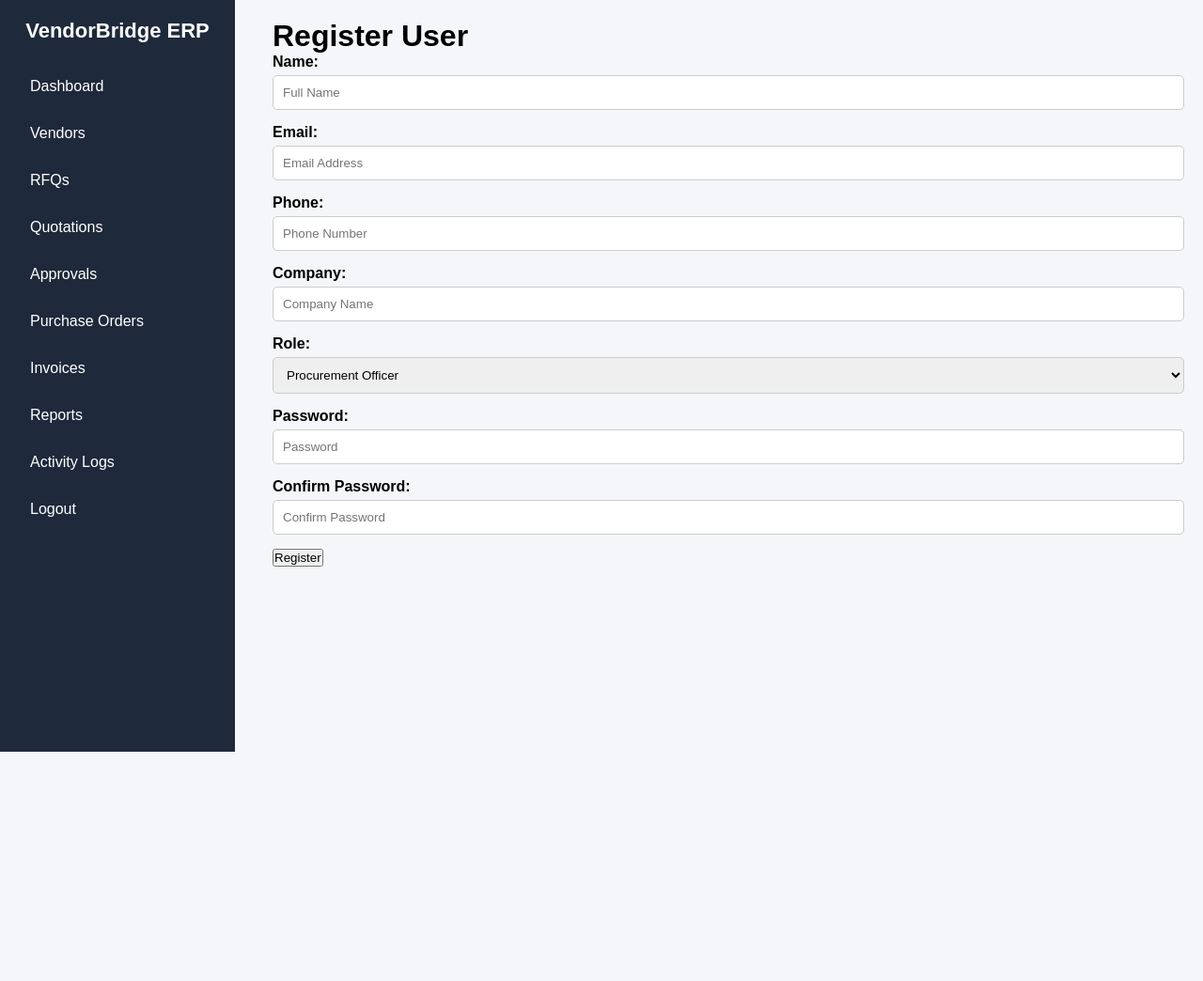
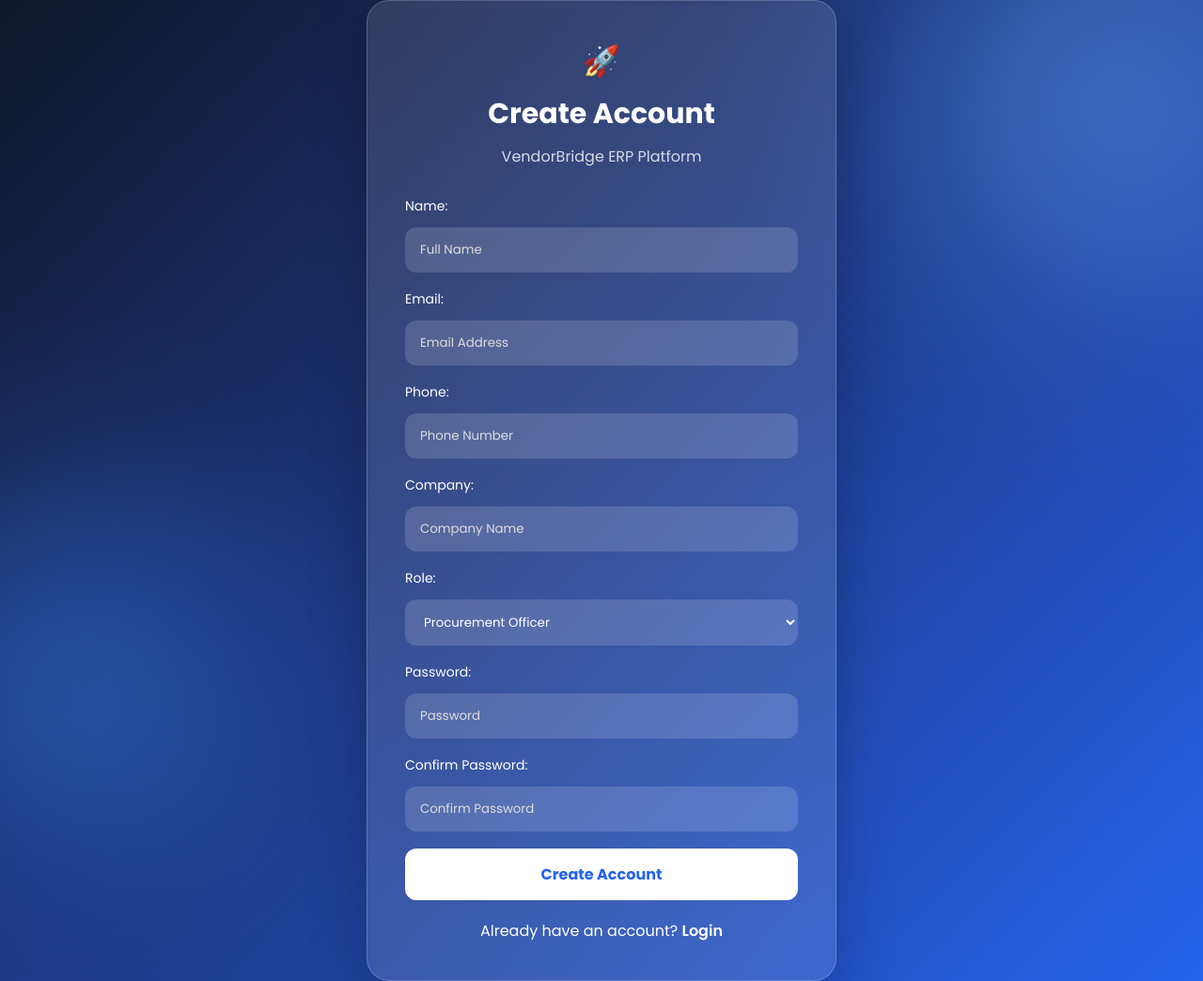
Before and after one commit to signetai026/vendorbridge-erp, a Django app: page /accounts/register/ in a window 1280 px wide; the page is wider, and only the part inside the window is pictured. Shown: that part at 94% size. Before the commit the page ends 800 px from the top of that part, so only its background shows below. Run offline with Django 5.2, Linux system fonts and the light colour scheme.

Commit message:
your message

```diff
--- a/templates/accounts/register.html
+++ b/templates/accounts/register.html
@@ -1,8 +1,159 @@
-{% extends 'base.html' %}
+<!DOCTYPE html>
+<html lang="en">
+<head>
+<meta charset="UTF-8">
+<meta name="viewport" content="width=device-width, initial-scale=1.0">
+<title>VendorBridge ERP - Register</title>
 
-{% block content %}
+<link href="https://fonts.googleapis.com/css2?family=Poppins:wght@300;400;500;600;700&display=swap" rel="stylesheet">
 
-<h1>Register User</h1>
+<style>
+
+*{
+    margin:0;
+    padding:0;
+    box-sizing:border-box;
+    font-family:'Poppins',sans-serif;
+}
+
+body{
+    min-height:100vh;
+    display:flex;
+    justify-content:center;
+    align-items:center;
+    background:linear-gradient(
+        135deg,
+        #0f172a,
+        #1e3a8a,
+        #2563eb
+    );
+    overflow:hidden;
+}
+
+body::before{
+    content:'';
+    position:absolute;
+    width:400px;
+    height:400px;
+    background:#60a5fa;
+    border-radius:50%;
+    top:-100px;
+    right:-100px;
+    filter:blur(120px);
+    opacity:.5;
+}
+
+body::after{
+    content:'';
+    position:absolute;
+    width:350px;
+    height:350px;
+    background:#3b82f6;
+    border-radius:50%;
+    bottom:-100px;
+    left:-100px;
+    filter:blur(120px);
+    opacity:.5;
+}
+
+.card{
+    width:500px;
+    background:rgba(255,255,255,.12);
+    backdrop-filter:blur(18px);
+    border:1px solid rgba(255,255,255,.2);
+    padding:40px;
+    border-radius:24px;
+    box-shadow:0 25px 60px rgba(0,0,0,.25);
+    color:white;
+    z-index:10;
+}
+
+.logo{
+    text-align:center;
+    font-size:32px;
+    margin-bottom:10px;
+}
+
+.title{
+    text-align:center;
+    font-size:30px;
+    font-weight:700;
+    margin-bottom:10px;
+}
+
+.subtitle{
+    text-align:center;
+    opacity:.8;
+    margin-bottom:30px;
+}
+
+input,
+select{
+    width:100%;
+    padding:14px 16px;
+    border:none;
+    border-radius:12px;
+    margin-top:8px;
+    margin-bottom:18px;
+    background:rgba(255,255,255,.15);
+    color:white;
+    outline:none;
+}
+
+input::placeholder{
+    color:#ddd;
+}
+
+label{
+    display:block;
+    margin-bottom:4px;
+    font-size:14px;
+}
+
+button{
+    width:100%;
+    padding:15px;
+    border:none;
+    border-radius:12px;
+    background:white;
+    color:#2563eb;
+    font-weight:700;
+    font-size:16px;
+    cursor:pointer;
+    transition:.3s;
+}
+
+button:hover{
+    transform:translateY(-2px);
+}
+
+.bottom{
+    text-align:center;
+    margin-top:20px;
+}
+
+.bottom a{
+    color:#fff;
+    text-decoration:none;
+    font-weight:600;
+}
+
+</style>
+</head>
+
+<body>
+
+<div class="card">
+
+<div class="logo">🚀</div>
+
+<div class="title">
+Create Account
+</div>
+
+<div class="subtitle">
+VendorBridge ERP Platform
+</div>
 
 <form method="post">
 
@@ -11,9 +162,19 @@
 {{ form.as_p }}
 
 <button type="submit">
-Register
+Create Account
 </button>
 
 </form>
 
-{% endblock %}
+<div class="bottom">
+Already have an account?
+<a href="{% url 'accounts:login' %}">
+Login
+</a>
+</div>
+
+</div>
+
+</body>
+</html>
--- a/templates/quotations/quotation_list.html
+++ b/templates/quotations/quotation_list.html
@@ -4,7 +4,11 @@
 
 <h1>Quotation Management</h1>
 
-<a href="/quotations/create/">+ Create Quotation</a>
+<div style="margin-bottom:20px;">
+    <a href="/quotations/create/" class="create-quotation-btn">
+        Create Quotation
+    </a>
+</div>
 
 <table border="1" width="100%">
     <tr>
--- a/templates/rfqs/rfq_list.html
+++ b/templates/rfqs/rfq_list.html
@@ -4,7 +4,9 @@
 
 <h1>RFQ Management</h1>
 
-<a href="/rfqs/create/">+ Create RFQ</a>
+<a href="/rfqs/create/" class="create-rfq-btn">
+Create RFQ
+</a>
 
 <table border="1">
     <tr>
```
Also changed, not shown: static/css/dashboard.css (added, +102 -0 lines), static/css/style.css (+59 -0 lines), templates/accounts/login.html (+50 -37 lines), templates/accounts/profile.html (+36 -0 lines), db.sqlite3.
